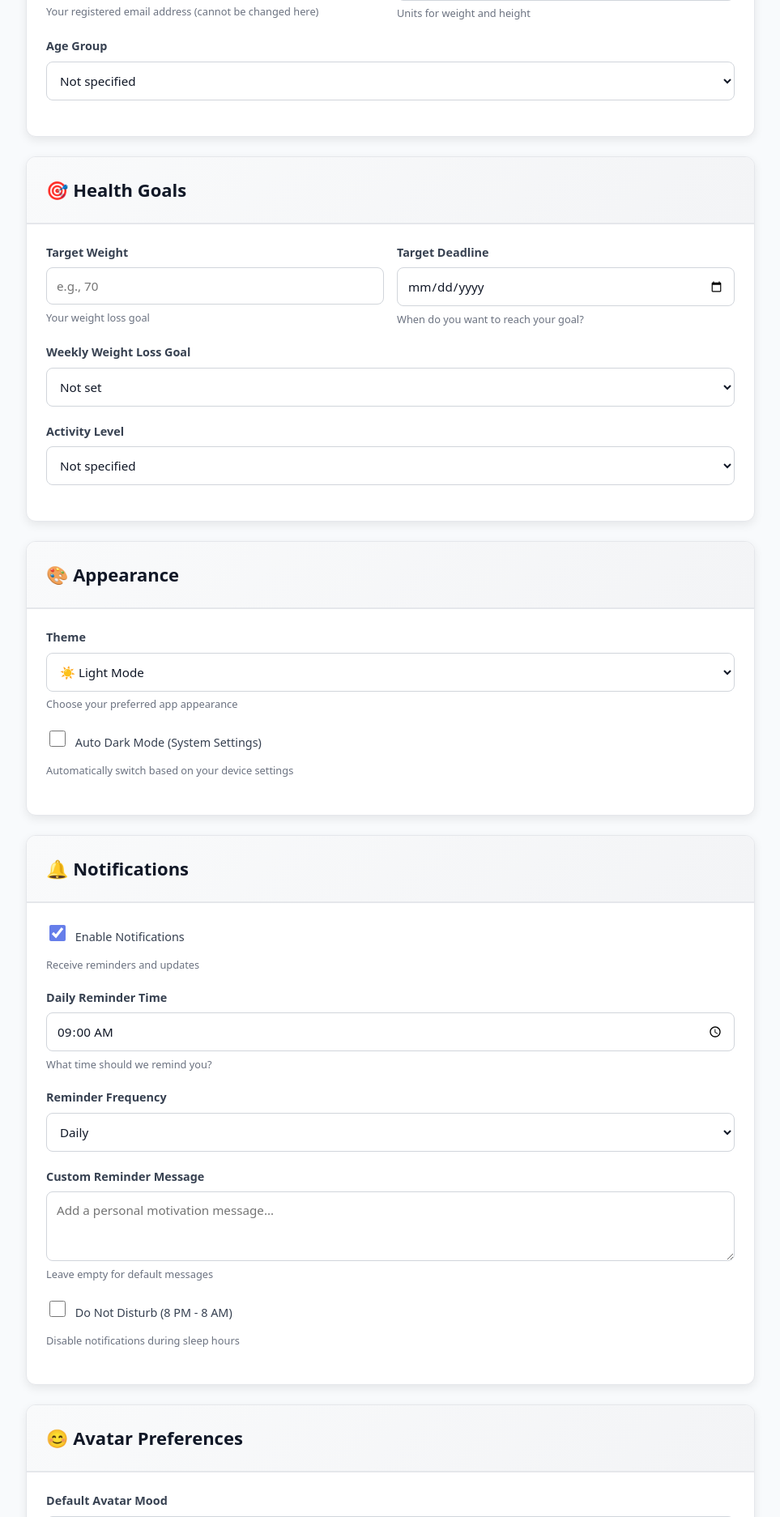
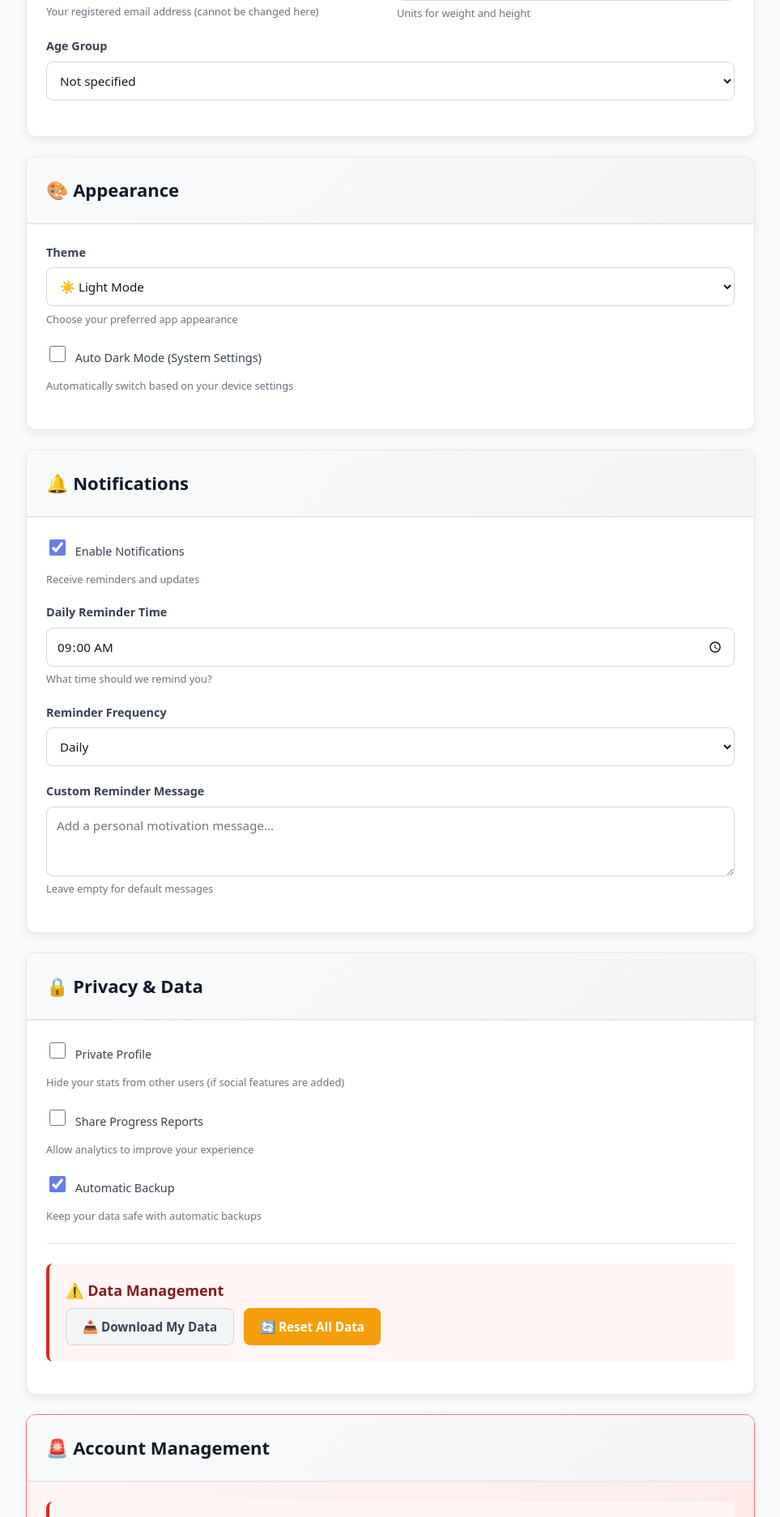
Before and after one commit to will-doney/WeightLossWebApp, a Flask app: page /settings in a window 1280 px wide. Shown: the part 707-2580 px from the top of the page at 81% size, without its empty margins (158-1121 px from the left). Run offline with Flask 3, Linux system fonts and the light colour scheme; some libraries are stand-ins or nearby versions.

Commit message:
updated settings again

```diff
--- a/requirements.txt
+++ b/requirements.txt
@@ -1,2 +1,3 @@
 Flask>=3.1,<4.0
 firebase-admin>=7.1.0,<8.0
+requests>=2.31.0
--- a/routes/other.py
+++ b/routes/other.py
@@ -4,6 +4,9 @@
 
 from flask import Blueprint, render_template, request, session, jsonify
 from datetime import datetime
+import os
+import requests
+from firebase_admin import auth as admin_auth
 
 other_bp = Blueprint('other', __name__)
 
@@ -187,3 +190,143 @@ def avatar_rewards_post():
     except Exception as e:
         print(f"[rewards:post] Error for {uid}: {e}")
         return jsonify({'error': 'db_error'}), 500
+
+
+# ============================================================
+# API: Account password change (server-side)
+# ============================================================
+@other_bp.route('/api/account/change_password', methods=['POST'])
+def account_change_password():
+    """
+    Change the user's password server-side by verifying the current password
+    with Firebase REST API and then updating via Firebase Admin SDK.
+
+    Expected JSON: { email, current_password, new_password }
+    Requires the user to be logged into the Flask session (session['user_id']).
+    """
+    from app import get_db
+    db = get_db()
+
+    if 'user_id' not in session:
+        return jsonify({'error': 'Authentication required'}), 401
+
+    payload = request.get_json(silent=True) or {}
+    email = (payload.get('email') or '').strip()
+    current = payload.get('current_password') or ''
+    new_pwd = payload.get('new_password') or ''
+
+    if not email or not current or not new_pwd:
+        return jsonify({'error': 'missing_fields'}), 400
+
+    if len(new_pwd) < 8:
+        return jsonify({'error': 'weak_password', 'message': 'Password must be at least 8 characters.'}), 400
+
+    # Use Firebase Identity Toolkit REST API to verify email+password
+    # API key should match the Firebase project used by the Admin SDK
+    FIREBASE_API_KEY = os.environ.get('FIREBASE_API_KEY') or 'AIzaSyBn3O0A7K9OEJzFZEFdz4qC6b-PHeAfuD4'
+    verify_url = f"https://identitytoolkit.googleapis.com/v1/accounts:signInWithPassword?key={FIREBASE_API_KEY}"
+
+    try:
+        resp = requests.post(verify_url, json={
+            'email': email,
+            'password': current,
+            'returnSecureToken': True
+        }, timeout=10)
+    except Exception as e:
+        print(f"[change_password] REST request error: {e}")
+        return jsonify({'error': 'auth_service_unreachable'}), 502
+
+    if resp.status_code != 200:
+        # Authentication failed
+        try:
+            data = resp.json()
+            msg = data.get('error', {}).get('message', '')
+        except Exception:
+            msg = 'invalid_credentials'
+        print(f"[change_password] verify failed for {email}: {msg}")
+        return jsonify({'error': 'invalid_credentials', 'message': msg}), 401
+
+    data = resp.json()
+    uid = data.get('localId')
+
+    # Ensure the session user matches the authenticated Firebase user
+    if session.get('user_id') and session.get('user_id') != uid:
+        return jsonify({'error': 'session_mismatch'}), 403
+
+    # Update password using Admin SDK
+    try:
+        admin_auth.update_user(uid, password=new_pwd)
+        return jsonify({'ok': True, 'message': 'Password updated.'}), 200
+    except Exception as e:
+        print(f"[change_password] admin update error for {uid}: {e}")
+        return jsonify({'error': 'update_failed', 'message': str(e)}), 500
+
+
+# ============================================================
+# API: Generate password reset link (server-side) and return it
+# ============================================================
+@other_bp.route('/api/account/send_reset', methods=['POST'])
+def account_send_reset():
+    """
+    Generate a Firebase password reset link for the provided email and
+    return it in the response. In production you should send the link
+    via your own email provider instead of returning it.
+
+    Expected JSON: { email }
+    """
+    payload = request.get_json(silent=True) or {}
+    email = (payload.get('email') or '').strip()
+    if not email:
+        return jsonify({'error': 'missing_email'}), 400
+
+    try:
+        link = admin_auth.generate_password_reset_link(email)
+        # In production, send `link` via email provider. For now return it.
+        return jsonify({'ok': True, 'resetLink': link}), 200
+    except Exception as e:
+        print(f"[send_reset] error generating link for {email}: {e}")
+        return jsonify({'error': 'generate_failed', 'message': str(e)}), 500
+
+
+# ============================================================
+# API: Save display name to session and Firestore
+# ============================================================
+@other_bp.route('/api/account/save_display_name', methods=['POST'])
+def save_display_name():
+    """
+    Save the user's display name to the Flask session and Firestore.
+
+    Expected JSON: { displayName }
+    Requires the user to be logged into the Flask session (session['user_id']).
+    """
+    from app import get_db
+    db = get_db()
+
+    if 'user_id' not in session:
+        return jsonify({'error': 'Authentication required'}), 401
+
+    payload = request.get_json(silent=True) or {}
+    display_name = (payload.get('displayName') or '').strip()
+
+    if not display_name:
+        return jsonify({'error': 'display_name_required'}), 400
+
+    uid = session['user_id']
+
+    # Save to session
+    session['display_name'] = display_name
+    session.modified = True
+
+    # Save to Firestore
+    if db:
+        try:
+            db.collection('users').document(uid).set({
+                'user_id': uid,
+                'display_name': display_name,
+                'updated_at': datetime.utcnow()
+            }, merge=True)
+        except Exception as e:
+            print(f"[save_display_name] error saving for {uid}: {e}")
+            # Still return success since session was saved
+
+    return jsonify({'ok': True, 'display_name': display_name}), 200
--- a/templates/base.html
+++ b/templates/base.html
@@ -32,7 +32,7 @@
 
           {% if session.user_id %}
             <a href="/settings" class="nav-link {% if request.path == '/settings' %}active{% endif %}">Settings</a>
-            <a href="#" class="nav-link" id="logoutBtn">Logout ({{ session.email }})</a>
+            <a href="#" class="nav-link" id="logoutBtn">Logout ({{ session.display_name if session.display_name is defined else session.email }})</a>
           {% else %}
             <a href="/signup" class="nav-link {% if request.path == '/signup' %}active{% endif %}">Signup</a>
             <a href="/login" class="nav-link {% if request.path == '/login' %}active{% endif %}">Login</a>
--- a/templates/settings.html
+++ b/templates/settings.html
@@ -30,14 +30,14 @@
       <div class="panel-content">
         <div class="form-group">
           <label for="displayName">Display Name</label>
-          <input type="text" id="displayName" name="displayName" placeholder="Enter your name">
+          <input type="text" id="displayName" name="displayName" placeholder="Enter your name" value="{{ session.display_name if session.display_name is defined else '' }}">
           <small class="hint">How you'll be identified in the app</small>
         </div>
 
         <div class="form-row">
           <div class="form-group">
             <label for="email">Email</label>
-            <input type="email" id="email" name="email" placeholder="Your email" disabled>
+            <input type="email" id="email" name="email" placeholder="Your email" disabled value="{{ session.email if session.email is defined else '' }}">
             <small class="hint">Your registered email address (cannot be changed here)</small>
           </div>
 
@@ -61,51 +61,6 @@
             <option value="36-50">36-50</option>
             <option value="51-65">51-65</option>
             <option value="65+">65+</option>
-          </select>
-        </div>
-      </div>
-    </div>
-
-    <!-- HEALTH GOALS -->
-    <div class="settings-panel">
-      <div class="panel-header">
-        <h2 class="panel-title">🎯 Health Goals</h2>
-      </div>
-      <div class="panel-content">
-        <div class="form-row">
-          <div class="form-group">
-            <label for="targetWeight">Target Weight</label>
-            <input type="number" id="targetWeight" name="targetWeight" step="0.1" placeholder="e.g., 70">
-            <small class="hint">Your weight loss goal</small>
-          </div>
-
-          <div class="form-group">
-            <label for="targetDeadline">Target Deadline</label>
-            <input type="date" id="targetDeadline" name="targetDeadline">
-            <small class="hint">When do you want to reach your goal?</small>
-          </div>
-        </div>
-
-        <div class="form-group">
-          <label for="weeklyGoal">Weekly Weight Loss Goal</label>
-          <select id="weeklyGoal" name="weeklyGoal">
-            <option value="">Not set</option>
-            <option value="0.25">0.25 kg/week (Gradual)</option>
-            <option value="0.5">0.5 kg/week (Moderate)</option>
-            <option value="0.75">0.75 kg/week (Aggressive)</option>
-            <option value="1.0">1.0 kg/week (Very Aggressive)</option>
-          </select>
-        </div>
-
-        <div class="form-group">
-          <label for="activityLevel">Activity Level</label>
-          <select id="activityLevel" name="activityLevel">
-            <option value="">Not specified</option>
-            <option value="sedentary">Sedentary (Little to no exercise)</option>
-            <option value="lightly_active">Lightly Active (1-3 days/week)</option>
-            <option value="moderately_active">Moderately Active (3-5 days/week)</option>
-            <option value="very_active">Very Active (6-7 days/week)</option>
-            <option value="extremely_active">Extremely Active (Physical job)</option>
           </select>
         </div>
       </div>
@@ -144,7 +99,7 @@
       <div class="panel-content">
         <div class="form-group">
           <label>
-            <input type="checkbox" id="notifyEnabled" name="notifyEnabled" checked>
+            <input type="checkbox" id="notifyEnabled" name="notifyEnabled" checked onchange="handleNotificationToggle(this.checked)">
             <span class="checkbox-label">Enable Notifications</span>
           </label>
           <small class="hint">Receive reminders and updates</small>
@@ -170,48 +125,6 @@
           <label for="reminderMessage">Custom Reminder Message</label>
           <textarea id="reminderMessage" name="reminderMessage" rows="3" placeholder="Add a personal motivation message..."></textarea>
           <small class="hint">Leave empty for default messages</small>
-        </div>
-
-        <div class="form-group">
-          <label>
-            <input type="checkbox" id="dndMode" name="dndMode">
-            <span class="checkbox-label">Do Not Disturb (8 PM - 8 AM)</span>
-          </label>
-          <small class="hint">Disable notifications during sleep hours</small>
-        </div>
-      </div>
-    </div>
-
-    <!-- AVATAR PREFERENCES -->
-    <div class="settings-panel">
-      <div class="panel-header">
-        <h2 class="panel-title">😊 Avatar Preferences</h2>
-      </div>
-      <div class="panel-content">
-        <div class="form-group">
-          <label for="avatarMood">Default Avatar Mood</label>
-          <select id="avatarMood" name="avatarMood">
-            <option value="happy">😊 Happy</option>
-            <option value="sad">😢 Sad</option>
-            <option value="fit">🏃 Fit</option>
-          </select>
-          <small class="hint">Your avatar's default expression</small>
-        </div>
-
-        <div class="form-group">
-          <label>
-            <input type="checkbox" id="animateAvatar" name="animateAvatar" checked>
-            <span class="checkbox-label">Animate Avatar</span>
-          </label>
-          <small class="hint">Show avatar animations and reactions</small>
-        </div>
-
-        <div class="form-group">
-          <label>
-            <input type="checkbox" id="celebrateGoals" name="celebrateGoals" checked>
-            <span class="checkbox-label">Celebrate Milestones</span>
-          </label>
-          <small class="hint">Avatar celebrates when you achieve goals</small>
         </div>
       </div>
     </div>
@@ -283,13 +196,11 @@
           <p class="hint">These actions cannot be undone.</p>
 
           <div class="button-group danger">
-            <button type="button" class="btn btn-danger" onclick="deleteAccount()">
-              🗑️ Delete Account
-            </button>
+            <!-- Delete account removed per request -->
+            <small class="hint warning" style="color: #dc2626; margin-top: 0.5rem;">
+              Account deletion has been disabled here. Contact support if you need account removal.
+            </small>
           </div>
-          <small class="hint warning" style="color: #dc2626; margin-top: 0.5rem;">
-            This will permanently delete your account and all associated data.
-          </small>
         </div>
       </div>
     </div>
@@ -331,6 +242,7 @@
       </div>
       <div class="modal-footer">
         <button type="button" class="btn btn-secondary" onclick="closePasswordModal()">Cancel</button>
+        <button type="button" class="btn btn-warning" onclick="(async()=>{ try{ await window.sendResetEmail(document.getElementById('email')?.value); closePasswordModal(); }catch(e){ alert('❌ '+(e.message||e)); } })()">📧 Send Reset Email</button>
         <button type="button" class="btn btn-primary" onclick="changePassword()">Change Password</button>
       </div>
     </div>
@@ -343,6 +255,13 @@
     return document.getElementById(id);
   }
 
+  // Handle notification enable/disable with user prompt
+  function handleNotificationToggle(isEnabled) {
+    if (isEnabled) {
+      alert('🔔 Notifications Enabled!\n\nYou will now receive reminders at your chosen time. You can adjust the reminder time and frequency below.');
+    }
+  }
+
   // Load all settings from localStorage and database
   function loadSettings() {
     const get = k => localStorage.getItem(k);
@@ -351,12 +270,6 @@
     if (getEl('displayName')) getEl('displayName').value = get('displayName') || '';
     if (getEl('units')) getEl('units').value = get('units') || 'metric';
     if (getEl('ageRange')) getEl('ageRange').value = get('ageRange') || '';
-
-    // Health goals
-    if (getEl('targetWeight')) getEl('targetWeight').value = get('targetWeight') || '';
-    if (getEl('targetDeadline')) getEl('targetDeadline').value = get('targetDeadline') || '';
-    if (getEl('weeklyGoal')) getEl('weeklyGoal').value = get('weeklyGoal') || '';
-    if (getEl('activityLevel')) getEl('activityLevel').value = get('activityLevel') || '';
 
     // Appearance
     if (getEl('themeSelect')) getEl('themeSelect').value = get('theme') || 'light';
@@ -367,12 +280,6 @@
     if (getEl('reminderTime')) getEl('reminderTime').value = get('reminderTime') || '09:00';
     if (getEl('reminderFrequency')) getEl('reminderFrequency').value = get('reminderFrequency') || 'daily';
     if (getEl('reminderMessage')) getEl('reminderMessage').value = get('reminderMessage') || '';
-    if (getEl('dndMode')) getEl('dndMode').checked = get('dndMode') === '1';
-
-    // Avatar preferences
-    if (getEl('avatarMood')) getEl('avatarMood').value = get('avatarMood') || 'happy';
-    if (getEl('animateAvatar')) getEl('animateAvatar').checked = get('animateAvatar') !== '0';
-    if (getEl('celebrateGoals')) getEl('celebrateGoals').checked = get('celebrateGoals') !== '0';
 
     // Privacy & data
     if (getEl('privateProfile')) getEl('privateProfile').checked = get('privateProfile') === '1';
@@ -385,15 +292,10 @@
     const set = (k, v) => localStorage.setItem(k, v);
 
     // Personal details
-    if (getEl('displayName')) set('displayName', getEl('displayName').value.trim());
+    const displayName = getEl('displayName')?.value.trim() || '';
+    if (displayName) set('displayName', displayName);
     if (getEl('units')) set('units', getEl('units').value);
     if (getEl('ageRange')) set('ageRange', getEl('ageRange').value);
-
-    // Health goals
-    if (getEl('targetWeight')) set('targetWeight', getEl('targetWeight').value);
-    if (getEl('targetDeadline')) set('targetDeadline', getEl('targetDeadline').value);
-    if (getEl('weeklyGoal')) set('weeklyGoal', getEl('weeklyGoal').value);
-    if (getEl('activityLevel')) set('activityLevel', getEl('activityLevel').value);
 
     // Appearance
     if (getEl('themeSelect')) {
@@ -408,17 +310,22 @@
     if (getEl('reminderTime')) set('reminderTime', getEl('reminderTime').value);
     if (getEl('reminderFrequency')) set('reminderFrequency', getEl('reminderFrequency').value);
     if (getEl('reminderMessage')) set('reminderMessage', getEl('reminderMessage').value);
-    if (getEl('dndMode')) set('dndMode', getEl('dndMode').checked ? '1' : '0');
-
-    // Avatar preferences
-    if (getEl('avatarMood')) set('avatarMood', getEl('avatarMood').value);
-    if (getEl('animateAvatar')) set('animateAvatar', getEl('animateAvatar').checked ? '1' : '0');
-    if (getEl('celebrateGoals')) set('celebrateGoals', getEl('celebrateGoals').checked ? '1' : '0');
 
     // Privacy & data
     if (getEl('privateProfile')) set('privateProfile', getEl('privateProfile').checked ? '1' : '0');
     if (getEl('shareProgress')) set('shareProgress', getEl('shareProgress').checked ? '1' : '0');
     if (getEl('dataBackup')) set('dataBackup', getEl('dataBackup').checked ? '1' : '0');
+
+    // Save display name to server (and session)
+    if (displayName) {
+      fetch('/api/account/save_display_name', {
+        method: 'POST',
+        headers: { 'Content-Type': 'application/json' },
+        body: JSON.stringify({ displayName: displayName })
+      }).then(resp => {
+        if (!resp.ok) console.warn('Failed to save display name to server');
+      }).catch(err => console.warn('Error saving display name:', err));
+    }
 
     alert('✅ All settings saved successfully!');
   }
@@ -450,7 +357,10 @@
     getEl('confirmPassword').value = '';
   }
 
+  // Password change is now handled with Firebase client SDK (see module script below)
   function changePassword() {
+    // This function is a compatibility wrapper for the modal button.
+    // The real implementation uses the Firebase module imported below.
     const current = getEl('currentPassword').value;
     const newPwd = getEl('newPassword').value;
     const confirm = getEl('confirmPassword').value;
@@ -470,9 +380,43 @@
       return;
     }
 
-    // In production, this would call a secure backend API
-    alert('✅ Password change would be sent to server.\n\nNote: This is a demo. Implement backend API for actual password changes.');
-    closePasswordModal();
+    // First try server-side change (requires session + server endpoint)
+    (async () => {
+      try {
+        const email = document.getElementById('email')?.value || '';
+        const resp = await fetch('/api/account/change_password', {
+          method: 'POST',
+          headers: { 'Content-Type': 'application/json' },
+          body: JSON.stringify({ email: email, current_password: current, new_password: newPwd })
+        });
+
+        if (resp.ok) {
+          alert('✅ Password updated successfully (server-side).');
+          closePasswordModal();
+          return;
+        }
+
+        // If server returned an error, try client-side fallback
+        const data = await resp.json().catch(() => ({}));
+        console.warn('Server change_password failed:', data);
+      } catch (err) {
+        console.warn('Server change_password call error:', err);
+      }
+
+      // Fallback: try client-side Firebase auth handler if available
+      if (window.handleChangePassword) {
+        try {
+          await window.handleChangePassword(current, newPwd);
+          closePasswordModal();
+          return;
+        } catch (err) {
+          alert('❌ ' + (err && err.message ? err.message : 'Password change failed'));
+          return;
+        }
+      }
+
+      alert('⚠️ Password change could not be completed.');
+    })();
   }
 
   function downloadData() {
@@ -521,22 +465,7 @@
   }
 
   function deleteAccount() {
-    if (!confirm('⚠️ Are you sure you want to DELETE your account? This is permanent!')) {
-      return;
-    }
-
-    if (!confirm('⚠️ This will delete all your data. Type "DELETE" to confirm.')) {
-      return;
-    }
-
-    const confirmed = prompt('Type DELETE to confirm account deletion:');
-    if (confirmed !== 'DELETE') {
-      alert('Account deletion cancelled.');
-      return;
-    }
-
-    alert('✅ Account deletion request submitted.\n\nNote: In production, this would contact the server to delete your account and all associated data.');
-    // In production: window.location.href = '/delete_account';
+    alert('Account deletion has been removed from the settings page.');
   }
 
   // Theme change event listener
@@ -565,4 +494,71 @@
     });
   });
 </script>
+
+<script type="module">
+  // Firebase password management (client-side)
+  import { initializeApp } from 'https://www.gstatic.com/firebasejs/10.7.0/firebase-app.js';
+  import {
+    getAuth,
+    EmailAuthProvider,
+    reauthenticateWithCredential,
+    updatePassword,
+    sendPasswordResetEmail
+  } from 'https://www.gstatic.com/firebasejs/10.7.0/firebase-auth.js';
+
+  const firebaseConfigModule = {
+    apiKey: "AIzaSyBn3O0A7K9OEJzFZEFdz4qC6b-PHeAfuD4",
+    authDomain: "weightgame-fitness.firebaseapp.com",
+    projectId: "weightgame-fitness",
+    storageBucket: "weightgame-fitness.firebasestorage.app",
+    messagingSenderId: "906461675569",
+    appId: "1:906461675569:web:f5a71dc47819831aadd510"
+  };
+
+  const app = initializeApp(firebaseConfigModule);
+  const auth = getAuth(app);
+
+  // Reauthenticate the user and update the password securely
+  async function handleChangePassword(currentPassword, newPassword) {
+    const user = auth.currentUser;
+    if (!user) {
+      throw new Error('No authenticated user found. Please sign in and try again.');
+    }
+
+    const email = user.email || document.getElementById('email')?.value;
+    if (!email) throw new Error('Email not available for reauthentication.');
+
+    const credential = EmailAuthProvider.credential(email, currentPassword);
+    try {
+      await reauthenticateWithCredential(user, credential);
+    } catch (err) {
+      throw new Error('Reauthentication failed. Please check your current password.');
+    }
+
+    try {
+      await updatePassword(user, newPassword);
+      alert('✅ Password updated successfully.');
+    } catch (err) {
+      console.error('updatePassword error', err);
+      throw new Error('Failed to update password: ' + (err.message || err));
+    }
+  }
+
+  // Send a password reset email to the user's email
+  async function sendResetEmail(email) {
+    const to = email || document.getElementById('email')?.value;
+    if (!to) throw new Error('Email address is required to send reset instructions.');
+    try {
+      await sendPasswordResetEmail(auth, to);
+      alert('✅ Password reset email sent. Check your inbox.');
+    } catch (err) {
+      console.error('sendPasswordResetEmail error', err);
+      throw new Error('Failed to send reset email: ' + (err.message || err));
+    }
+  }
+
+  // Expose to global scope for compatibility with existing onclick handlers
+  window.handleChangePassword = handleChangePassword;
+  window.sendResetEmail = sendResetEmail;
+</script>
 {% endblock %}
```
